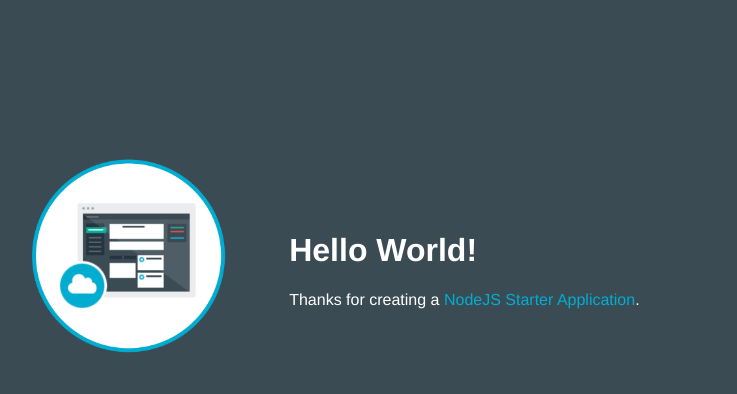
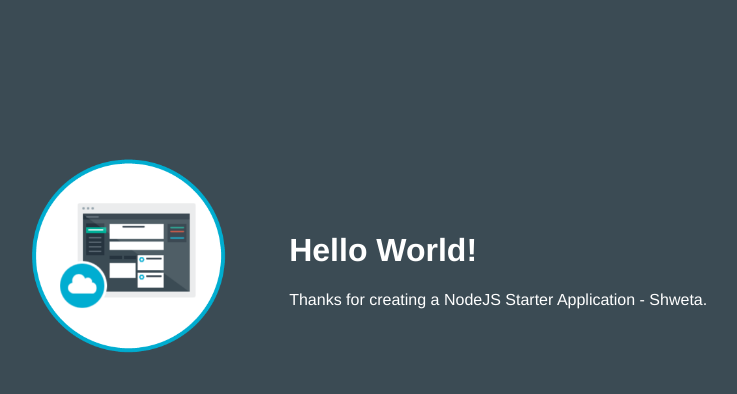
Before and after one commit to swetarora/nodejsdemoapp-shweta, a website: page public/index.html in a window 1280 px wide. Shown: the whole page, without its empty margins (253-990 px from the left). Drawn offline with Linux system fonts and the light colour scheme.

Commit message:
first commit

```diff
--- a/public/index.html
+++ b/public/index.html
@@ -17,7 +17,7 @@
         </td>
         <td>
           <h1 id="message">Hello World!</h1>
-          <p class='description'></p> Thanks for creating a <span class = "blue">NodeJS Starter Application</span>.
+          <p class='description'></p> Thanks for creating a NodeJS Starter Application - Shweta.
         </td>
       </tr>
     </table>
```
Also changed, not shown: 1 other file.
